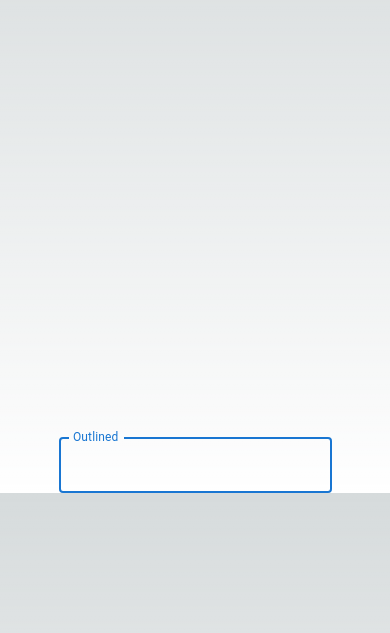
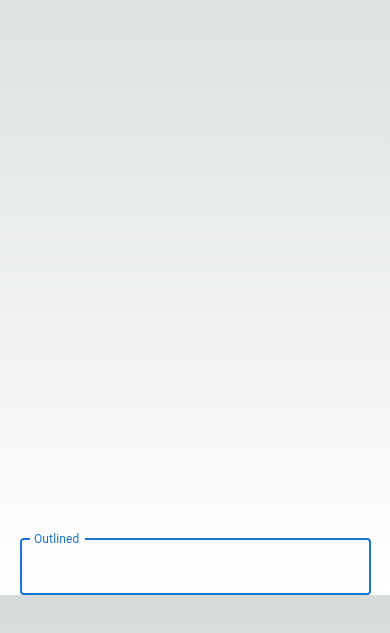
Before and after one commit to JohnFuhrm12/lucra, a Next.js app: page / in a window 390 px wide. Shown: the part 129-762 px from the top of the page. Built offline with nearby package versions, Linux system fonts and the light colour scheme.

Commit message:
Removed all safety settings

```diff
--- a/src/app/components/ModelTextInput.tsx
+++ b/src/app/components/ModelTextInput.tsx
@@ -2,13 +2,32 @@
 import { FormControl, TextField } from '@mui/material';
 import styles from "./TextInput.module.css";
 
-import { GoogleGenerativeAI } from "@google/generative-ai";
+import { GoogleGenerativeAI, HarmCategory, HarmBlockThreshold } from "@google/generative-ai";
 import { useState } from 'react';
 
 const API_KEY:string = process.env.NEXT_PUBLIC_GEMINI_API_KEY;
 const genAI = new GoogleGenerativeAI(API_KEY);
 
-const model = genAI.getGenerativeModel({ model: "gemini-pro"});
+const safetySettings = [
+  {
+    category: HarmCategory.HARM_CATEGORY_HARASSMENT,
+    threshold: HarmBlockThreshold.BLOCK_NONE,
+  },
+  {
+    category: HarmCategory.HARM_CATEGORY_HATE_SPEECH,
+    threshold: HarmBlockThreshold.BLOCK_NONE,
+  },
+  {
+    category: HarmCategory.HARM_CATEGORY_SEXUALLY_EXPLICIT,
+    threshold: HarmBlockThreshold.BLOCK_NONE,
+  },
+  {
+    category: HarmCategory.HARM_CATEGORY_DANGEROUS_CONTENT,
+    threshold: HarmBlockThreshold.BLOCK_NONE,
+  },
+];
+
+const model = genAI.getGenerativeModel({ model: "gemini-pro", safetySettings});
 
 export default function ModelTextInput( {...props} ) {
     const [prompt, setPrompt] = useState('');
@@ -18,14 +37,14 @@ export default function ModelTextInput( {...props} ) {
 
         const userRes = {
             text: prompt,
-            user: 'You: ',
+            user: 'You',
             id: Math.floor(Math.random() * 1000000000)
         }
 
         arr.push(userRes);
         setPrompt('');
         props.setLoading(true);
-        const result = await model.generateContent(prompt);
+        const result = await model.generateContentStream(prompt);
         const response = await result.response;
         const text = response.text();
 
@@ -35,7 +54,7 @@ export default function ModelTextInput( {...props} ) {
 
         const modelRes = {
             text: text,
-            user: 'Gemini: ',
+            user: 'Gemini',
             id: Math.floor(Math.random() * 1000000000)
         }
 
@@ -55,6 +74,7 @@ export default function ModelTextInput( {...props} ) {
         label="Outlined"
         variant="outlined"
         focused
+        placeholder='Message Gemini...'
         value={prompt}
         onChange={(e) => setPrompt(e.target.value)}
         onKeyDown={(e) => {
--- a/src/app/page.module.css
+++ b/src/app/page.module.css
@@ -1,15 +1,21 @@
 .main {
-    padding-inline: 15%;
+    padding-inline: 20%;
 }
 
 .chatResContainer {
     margin-top: 60px;
-    overflow-y: scroll;
-    height: 60vh;
+    overflow-y: auto;
+    height: 72vh;
+    padding-inline: 3%;
 }
 
 .resText {
     margin-bottom: 20px;
+}
+
+.resTextUser {
+    font-size: 18px;
+    margin-bottom: 10px;
 }
 
 .loader {
@@ -18,7 +24,9 @@
 
 /* Mobile */
 @media (max-width: 700px) {
-
+    .main {
+        padding-inline: 5%;
+    }
 }
 
 /* Tablet and Smaller Desktop */
--- a/src/app/page.tsx
+++ b/src/app/page.tsx
@@ -27,7 +27,10 @@ export default function Home() {
         {chatHistory.length > 0 ?
         chatHistory.map((res) => {
           return (
-            <p className={styles.resText} key={res.id}><span>{res.user}</span>{res.text}</p>
+            <div key={res.id}>
+              <h2 className={styles.resTextUser}>{res.user}</h2>
+              <p className={styles.resText}>{res.text}</p>
+            </div>
           )
         })
         : <></>}
```
